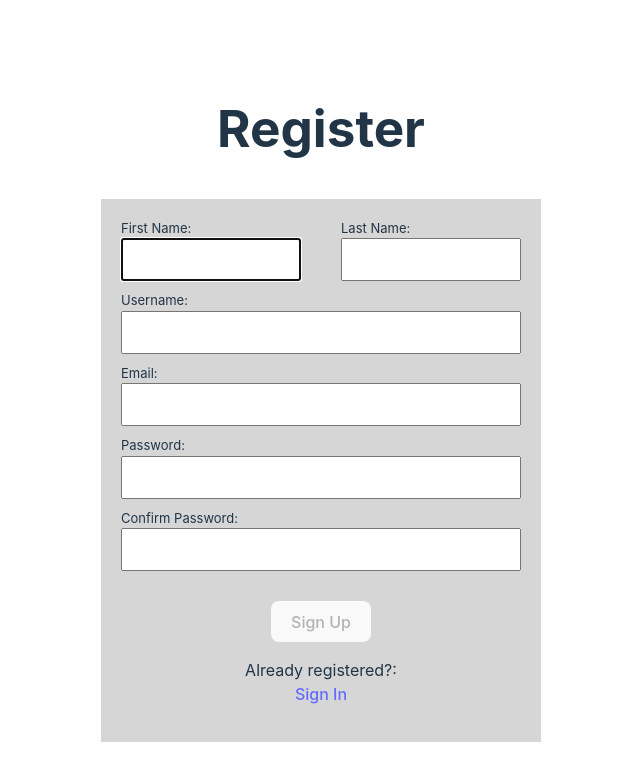
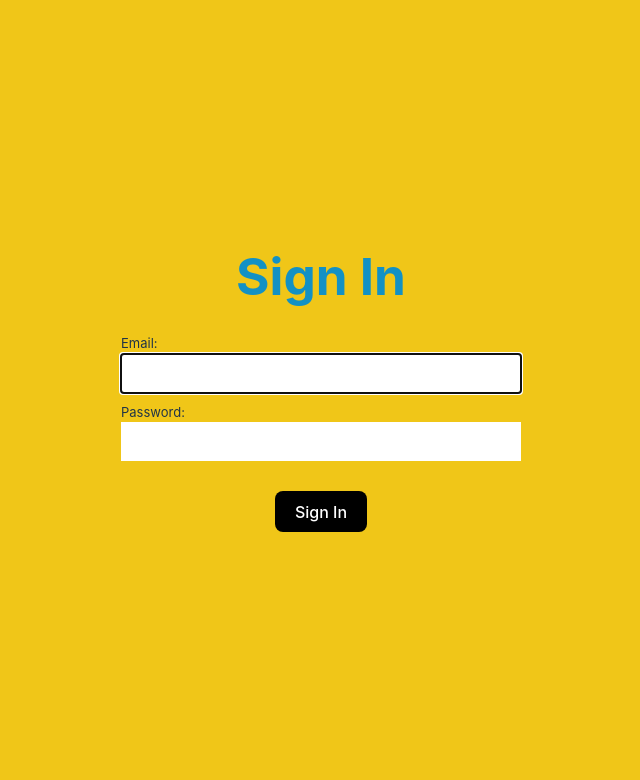
Before and after one commit to gpseal/quizz-front-end, a React (Vite) app in the folder quizz/: page / in a window 1280 px wide. Shown: the top 780 px of the page, without its empty margins (319-959 px from the left). Built offline with nearby package versions, Linux system fonts and the light colour scheme.

Commit message:
set up initial login form

```diff
--- a/quizz/src/App.css
+++ b/quizz/src/App.css
@@ -33,9 +33,9 @@
   }
 }
 
-.reg-form-wrapper {
+.auth-form-wrapper {
   width: 400px;
-  background-color: rgb(214, 214, 214);
+  /* background-color: rgb(214, 214, 214); */
   display: flex;
   padding: 20px;
   justify-content: flex-start;
@@ -47,7 +47,7 @@ form label{
   font-size: small;
 }
 
-.reg-footer {
+.auth-form-footer {
   display: flex;
   flex-direction: column;
   align-items: center;
@@ -79,6 +79,7 @@ input {
   padding: 12px 20px;
   /* margin: 8px 0; */
   box-sizing: border-box;
+  border: none;
 }
 
 
--- a/quizz/src/App.tsx
+++ b/quizz/src/App.tsx
@@ -1,12 +1,14 @@
 import './App.css'
+import Login from './components/Login'
 import Register from './components/Register'
+
 
 function App() {
 
-
   return (
     <>
-      <Register />
+      {/* <Register /> */}
+      <Login />
     </>
   )
 }
--- /dev/null
+++ b/quizz/src/components/Login.tsx
@@ -0,0 +1,66 @@
+import { useRef, useState, useEffect } from "react";
+
+const Login = () => {
+    const emailRef = useRef<HTMLInputElement>(null);
+    const errRef = useRef<HTMLParagraphElement>(null);
+
+    const [email, setEmail] = useState<string>();
+    const [password, setPassword] = useState<string>();
+    const [errMsg, setErrMsg] = useState<string>();
+
+    useEffect(() => {
+        emailRef.current?.focus();
+    }, [])
+
+    useEffect(() => {
+        setErrMsg("");
+    }, [email, password])
+
+    const handleSubmit = async (event: { preventDefault: () => void }) => {
+      event.preventDefault();
+      setEmail('');
+      setPassword('');
+    };
+
+  return (
+    <section>
+      <p ref={errRef} className={errMsg ? "errmsg" : "offscreen"}>
+        {errMsg}
+      </p>
+      <h1>Sign In</h1>
+
+      <form className="auth-form-wrapper" onSubmit={handleSubmit}>
+        <div className="reg-full">
+          <label htmlFor="email">Email:</label>
+          <input
+            type="text"
+            id="email"
+            ref={emailRef}
+            autoComplete="off"
+            onChange={(e) => setEmail(e.target.value)}
+            value={email}
+            required
+          />
+        </div>
+
+        <div className="reg-full">
+          <label htmlFor="password">Password:</label>
+          <input
+            type="password"
+            id="password"
+            autoComplete="off"
+            onChange={(e) => setPassword(e.target.value)}
+            value={password}
+            required
+          />
+        </div>
+
+        <div className="auth-form-footer">
+          <button>Sign In</button>
+        </div>
+      </form>
+    </section>
+  );
+};
+
+export default Login;
--- a/quizz/src/components/Register.tsx
+++ b/quizz/src/components/Register.tsx
@@ -8,8 +8,8 @@ import { AxiosError } from "axios";
 //name inputs must be 2-50 characters, alpha characters only
 const NAME_REGEX = /^[a-zA-Z]{2,50}$/;
 
-//username must be 3-23 characters, starting with upper or lower letter, can contain letters, digits, hyphens, underscores
-const USER_REGEX = /^[a-zA-Z][a-zA-Z0-9-_]{3,23}$/;
+//username must be 5-23 characters, starting with upper or lower letter, can contain letters, digits, hyphens, underscores
+const USER_REGEX = /^[a-zA-Z][a-zA-Z0-9-_]{4,23}$/;
 
 //email must be in correct format
 const EMAIL_REGEX = /^[a-zA-Z0-9._%+-]+@[a-zA-Z0-9.-]+\.[a-zA-Z]{2,}$/
@@ -136,7 +136,7 @@ const Register = () => {
         } else if (err.response?.status === 409) {
           setErrMsg('Username Taken');
         } else {
-          setErrMsg('Registration Failed')
+          setErrMsg(err.response?.data.msg);
         }
 
       }
@@ -156,7 +156,7 @@ const Register = () => {
         ) : (
           <section>
             <p
-              // ref={errRef}
+              ref={errRef}
               className={errMsg ? "errmsg" : "offscreen"}
               // aria-live="assertive"
             >
@@ -164,7 +164,7 @@ const Register = () => {
             </p>
             <h1>Register</h1>
 
-            <form onSubmit={handleSubmit} className="reg-form-wrapper">
+            <form onSubmit={handleSubmit} className="auth-form-wrapper">
               <div className="reg-half">
                 <label htmlFor="first_name">
                   First Name:
@@ -183,7 +183,7 @@ const Register = () => {
                   type="text"
                   id="first_name"
                   ref={userRef}
-                  autoComplete="off"
+                  autoComplete="on"
                   onChange={(e) => setFirst_name(e.target.value)}
                   required
                   aria-invalid={validFirst_name ? "false" : "true"}
@@ -223,7 +223,7 @@ const Register = () => {
                 <input
                   type="text"
                   id="last_name"
-                  autoComplete="off"
+                  autoComplete="on"
                   onChange={(e) => setLast_name(e.target.value)}
                   required
                   aria-invalid={validLast_name ? "false" : "true"}
@@ -262,7 +262,7 @@ const Register = () => {
                   type="text"
                   id="username"
                   // ref={userRef}
-                  autoComplete="off"
+                  autoComplete="on"
                   onChange={(e) => setUsername(e.target.value)}
                   required
                   aria-invalid={validUsername ? "false" : "true"}
@@ -279,7 +279,7 @@ const Register = () => {
                   }
                 >
                   <FontAwesomeIcon icon={faInfoCircle} />
-                  4 to 24 characters.
+                  5 to 24 characters.
                   <br />
                   Must begin with a letter.
                   <br />
@@ -301,7 +301,7 @@ const Register = () => {
                   type="email"
                   id="email"
                   // ref={userRef}
-                  autoComplete="off"
+                  autoComplete="on"
                   onChange={(e) => setEmail(e.target.value)}
                   required
                   aria-invalid={validEmail ? "false" : "true"}
@@ -341,6 +341,7 @@ const Register = () => {
                 <input
                   type="password"
                   id="password"
+                  autoComplete="on"
                   onChange={(e) => setPassword(e.target.value)}
                   required
                   aria-invalid={validUsername ? "false" : "true"}
@@ -389,6 +390,7 @@ const Register = () => {
                   type="password"
                   id="confrim_pwd"
                   onChange={(e) => setMatchPassword(e.target.value)}
+                  autoComplete="on"
                   required
                   aria-invalid={validMatch ? "false" : "true"}
                   aria-describedby="confirmnote"
@@ -408,7 +410,7 @@ const Register = () => {
                 </p>
               </div>
 
-              <div className="reg-footer">
+              <div className="auth-form-footer">
                 <button
                   disabled={
                     !validUsername || !validPassword || !validMatch
--- a/quizz/src/index.css
+++ b/quizz/src/index.css
@@ -11,6 +11,12 @@
   text-rendering: optimizeLegibility;
   -webkit-font-smoothing: antialiased;
   -moz-osx-font-smoothing: grayscale;
+
+  --main-back: #f0c618;
+  --main-heading: #1391c4;
+  --highlight: #e7332b;
+  --dark: black;
+  --light: white;
 }
 
 a {
@@ -28,11 +34,15 @@ body {
   place-items: center;
   min-width: 320px;
   min-height: 100vh;
+  background-color: var(--main-back);
 }
 
 h1 {
   font-size: 3.2em;
   line-height: 1.1;
+  margin-top: 0;
+  margin-bottom: 10px;
+  color: var(--main-heading);
 }
 
 button {
@@ -45,10 +55,20 @@ button {
   background-color: #1a1a1a;
   cursor: pointer;
   transition: border-color 0.25s;
+  color: var(--light);
 }
+
 button:hover {
-  border-color: #646cff;
+  /* border-color: #646cff; */
+  background-color: var(--highlight);
 }
+
+button:disabled {
+  background-color: #959595;
+  cursor: default;
+  color: #cacaca;
+}
+
 button:focus,
 button:focus-visible {
   outline: 4px auto -webkit-focus-ring-color;
@@ -64,6 +84,6 @@ button:focus-visible {
     color: #747bff;
   }
   button {
-    background-color: #f9f9f9;
+    background-color: var(--dark)
   }
 }
```
